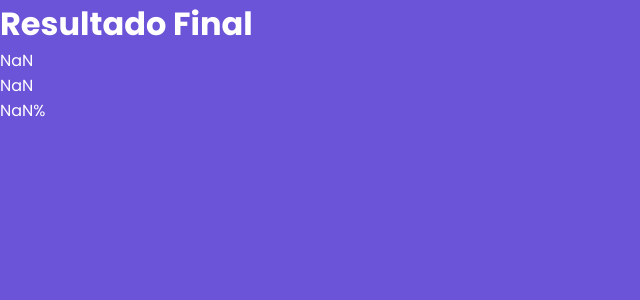
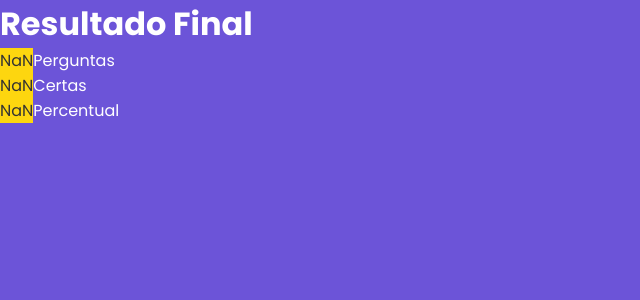
Before and after one commit to filipealvesr2019/quiz, a Next.js app: page /resultado in a window 1280 px wide. Shown: the top 300 px of the page, without its empty margins (0-640 px from the left). Built offline with nearby package versions, Linux system fonts and the light colour scheme.

Commit message:
criando componente resultado

```diff
--- /dev/null
+++ b/components/Estatistica.tsx
@@ -0,0 +1,23 @@
+import styles from '../styles/Estatistica.module.css';
+
+interface EstatisticaProps{
+    valor: any
+    texto: string
+    corFundo?: string
+    corFonte?: string
+}
+export default function Estatistica(props: EstatisticaProps){
+    return (
+        <div className={styles.Estatistica}>
+            <div className={styles.valor} style={{
+                backgroundColor: props.corFundo ?? '#fdd60f',
+                color: props.corFonte ?? '#333'
+            }}>
+{props.valor}
+            </div>
+            <div className={styles.texto}>
+                {props.texto}
+            </div>
+        </div>
+    )
+}
--- a/pages/resultado.tsx
+++ b/pages/resultado.tsx
@@ -1,5 +1,6 @@
 import { useRouter } from "next/router"
 import styles from "../styles/Resultado.module.css"
+import Estatistica from "../components/Estatistica";
 
 export default function Resultado(){
     const router = useRouter();
@@ -11,9 +12,9 @@
     return (
         <div className={styles.resultado}>
         <h1>Resultado Final</h1>
-        <span>{total}</span>
-        <span>{certas}</span>
-        <span>{`${percentual}%`}</span>
+        <Estatistica  texto="Perguntas" valor={total} />
+        <Estatistica  texto="Certas" valor={certas} />
+        <Estatistica  texto="Percentual" valor={`${percentual}`} />
 
         </div>
     )
--- /dev/null
+++ b/styles/Estatistica.module.css
@@ -0,0 +1,3 @@
+.Estatistica{
+    display: flex;
+}
```
